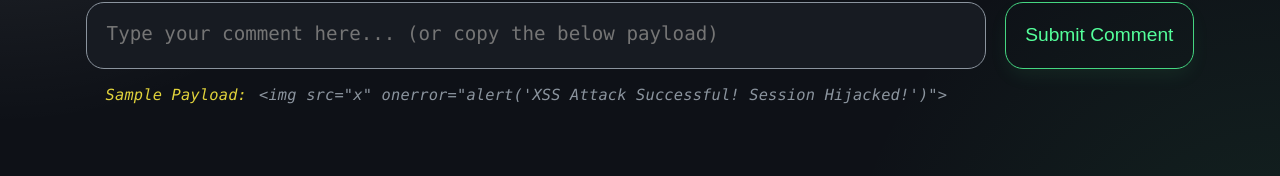
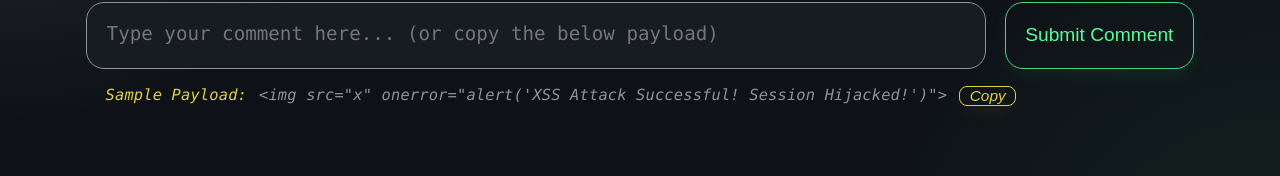
Before and after one commit to youngryou/xss-live-demo, a React (Vite) app: page / in a window 1280 px wide. Shown: the part 430-606 px from the top of the page. Built offline with nearby package versions, Linux system fonts and the light colour scheme.

Commit message:
feat: add CopyButton component

```diff
--- /dev/null
+++ b/src/components/CopyButton.jsx
@@ -0,0 +1,24 @@
+import { useState } from 'react'
+
+function CopyButton({ text }) {
+  const [copied, setCopied] = useState(false)
+
+  const handleCopy = async () => {
+    try {
+      await navigator.clipboard.writeText(text)
+
+      setCopied(true)
+      setTimeout(() => setCopied(false), 2000)
+    } catch (error) {
+      console.error('Failed to copy: ', error)
+    }
+  }
+
+  return (
+    <button onClick={handleCopy} type="button" className="button--sm">
+      {copied ? 'Copied!' : 'Copy'}
+    </button>
+  )
+}
+
+export default CopyButton
--- a/src/components/XssDemo.jsx
+++ b/src/components/XssDemo.jsx
@@ -1,6 +1,10 @@
 import { useState } from 'react'
+import CopyButton from './CopyButton'
 
 function XssDemo() {
+  // Sample Payload
+  const payloadString = `<img src="x" onerror="alert('XSS Attack Successful! Session Hijacked!')">`
+
   const nzDate = new Date()
 
   const dateOptions = {
@@ -93,11 +97,9 @@ function XssDemo() {
         {/* Payload / Attack JS Code */}
         {/* <img src="x" onerror="alert('XSS Attack Successful! Session Hijacked!')"> */}
         <div className="hint text--inline text--mono">
-          <p className="--yellow">Sample Payload:</p>
-          <p>
-            &lt;img src="x" onerror="alert('XSS Attack Successful! Session
-            Hijacked!')"&gt;
-          </p>
+          <p className="--yellow">Sample Payload: </p>
+          <p>{payloadString}</p>
+          <CopyButton text={payloadString} />
         </div>
       </div>
     </div>
--- a/src/index.css
+++ b/src/index.css
@@ -5,15 +5,15 @@
   --white: #f0f6fc;
   --black: #0e1117;
   --black--bg: rgba(0, 0, 0, 0.3);
-  --grey: #8b949e;
+  --grey: #8b949e; /* rgba(139, 148, 158) */
   --grey--bg: #171b22;
 
-  --blue: #58a6ff;
-  --red: #f67a6f;
-  --green: #45d681;
+  --blue: #58a6ff; /* rgba(88, 166, 255) */
+  --red: #f67a6f; /* rgba(246, 122, 111) */
+  --green: #45d681; /* rgba(69, 214, 129) */
   --green-h: #54ff9b;
   --green-bg: #0f2c1b;
-  --yellow: #e0d23b;
+  --yellow: #e0d23b; /* rgba(224, 210, 59) */
   --yellow-bg: #2f2c1c;
 
   --sans: system-ui, 'Segoe UI', Roboto, sans-serif;
@@ -84,28 +84,6 @@ textarea:focus {
   outline: none;
 }
 
-button {
-  background: var(--green--bg);
-  border: var(--green) solid 1.5px;
-  border-radius: 18px;
-  color: var(--green-h);
-  box-shadow: 0 8px 20px -4px rgba(69, 214, 129, 0.1);
-  transition:
-    transform 0.2s,
-    box-shadow 0.2s;
-
-  cursor: pointer;
-  font-size: 1rem;
-  font-weight: 400;
-  white-space: nowrap;
-  padding: 0rem 1rem;
-}
-
-button:hover {
-  box-shadow: 0 12px 24px -4px rgba(69, 214, 129, 0.2);
-  transform: translateY(-2px);
-}
-
 /* Colours */
 .--white {
   color: var(--white) !important;
@@ -150,6 +128,45 @@ button:hover {
   color: var(--grey);
   background: var(--black--bg);
   padding: 1rem;
+}
+
+/* Button */
+button {
+  background: var(--green--bg);
+  border: var(--green) solid 1.5px;
+  border-radius: 18px;
+  color: var(--green-h);
+  box-shadow: 0 8px 20px -4px rgba(69, 214, 129, 0.1);
+  transition:
+    transform 0.2s,
+    box-shadow 0.2s;
+
+  cursor: pointer;
+  font-size: 1rem;
+  font-weight: 400;
+  white-space: nowrap;
+  padding: 0rem 1rem;
+}
+
+button:hover {
+  box-shadow: 0 12px 24px -4px rgba(69, 214, 129, 0.2);
+  transform: translateY(-2px);
+}
+
+.button--sm {
+  background: var(--yellow--bg);
+  border: var(--yellow) solid 1.5px;
+  border-radius: 8px;
+  color: var(--yellow);
+  box-shadow: 0 8px 20px -4px rgba(224, 210, 59, 0.1);
+
+  font-size: 0.8rem;
+  font-style: italic;
+  padding: 0rem 0.5rem;
+}
+
+.button--sm:hover {
+  box-shadow: 0 12px 24px -4px rgba(224, 210, 59, 0.2);
 }
 
 /* Component */
```
